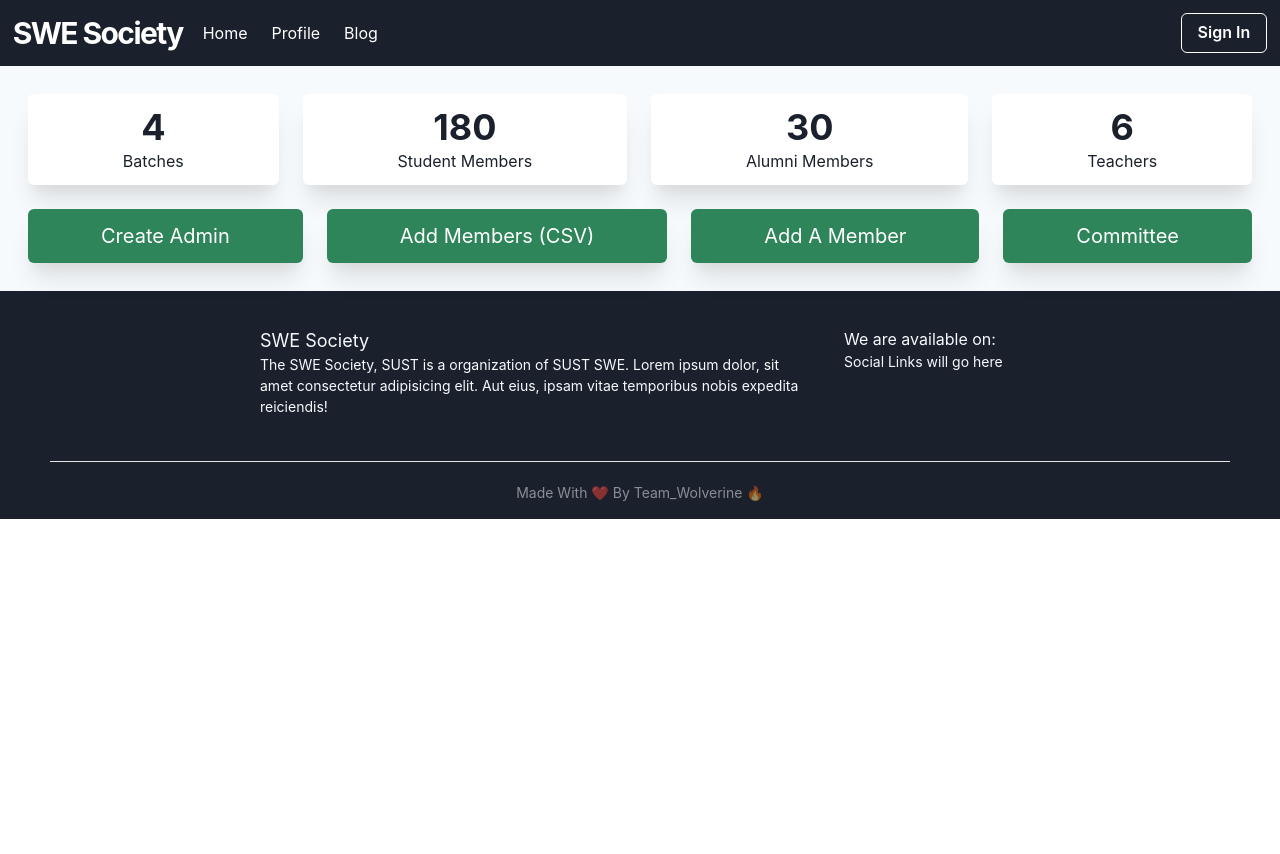
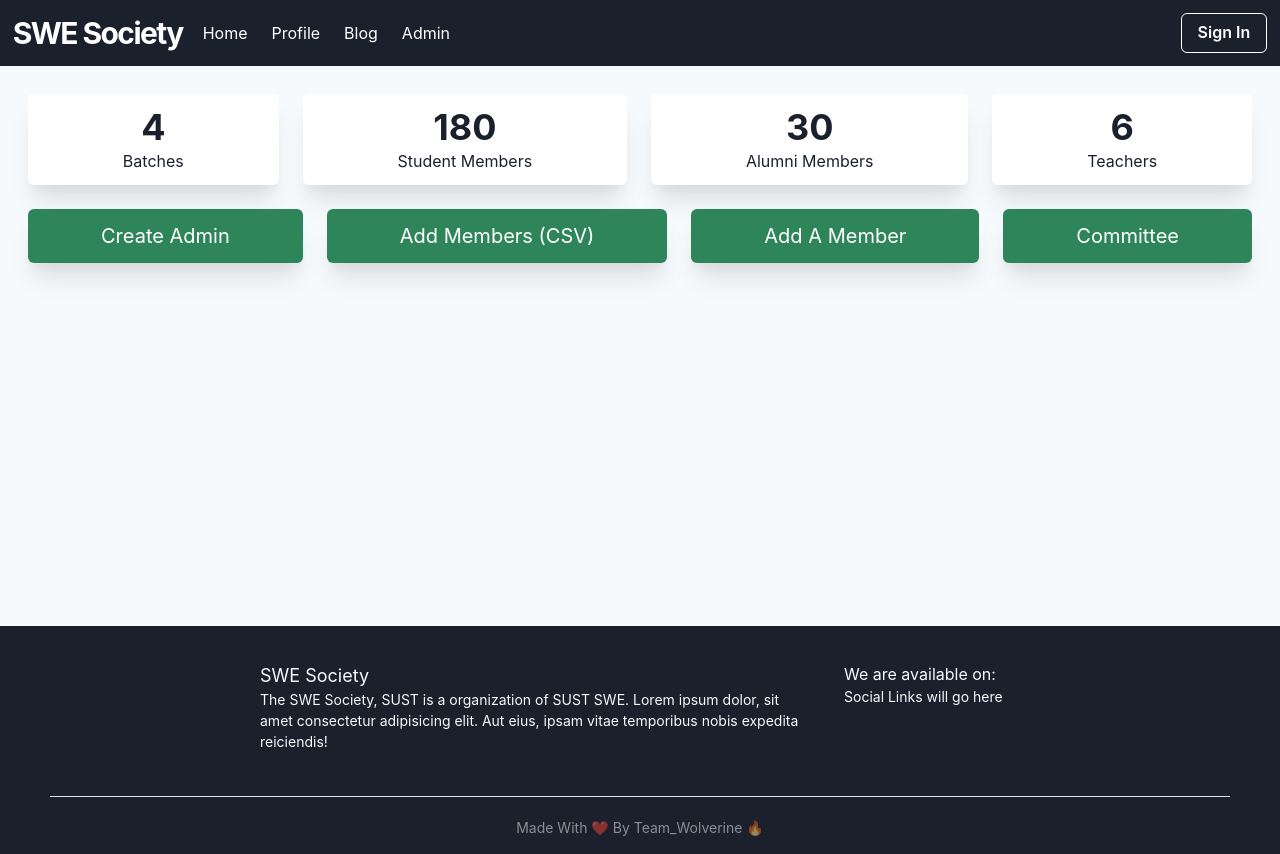
Before and after one commit to sust-swe/SWE-Society, a React (Create React App) app in the folder client/: page /admin in a window 1280 px wide. Before the commit the page ends 800 px from the top, so only its background shows below. Built offline with nearby package versions, Linux system fonts and the light colour scheme.

Commit message:
Admin on navbar

```diff
--- a/client/src/components/admin/dashboard.jsx
+++ b/client/src/components/admin/dashboard.jsx
@@ -4,7 +4,12 @@ import ShowData from "./showData";
 
 const Dashboard = () => {
   return (
-    <Flex direction={["row", "row", "column", "column"]} p={4} width="100%">
+    <Flex
+      direction={["row", "row", "column", "column"]}
+      p={4}
+      minH="70vh"
+      width="100%"
+    >
       <ShowData />
       <DashboardButtons />
     </Flex>
--- a/client/src/components/generic/navbar.jsx
+++ b/client/src/components/generic/navbar.jsx
@@ -59,6 +59,7 @@ const MyNavbar = (props) => {
         <MenuItems to="/">Home</MenuItems>
         <MenuItems to="/profile">Profile</MenuItems>
         <MenuItems to="/blog">Blog</MenuItems>
+        <MenuItems to="/admin">Admin</MenuItems>
       </Box>
 
       <Box
--- a/client/src/pages/admin.jsx
+++ b/client/src/pages/admin.jsx
@@ -14,7 +14,6 @@ const Message = ({ message }) => (
 const Admin = () => {
   return (
     <Layout>
-      <Flex>
       <Router>
         <Switch>
           <Route exact path="/admin">
@@ -34,7 +33,6 @@ const Admin = () => {
           </Route>
         </Switch>
       </Router>
-      </Flex>
     </Layout>
   );
 };
```
Lines whose indentation alone changed are shown as unchanged.
